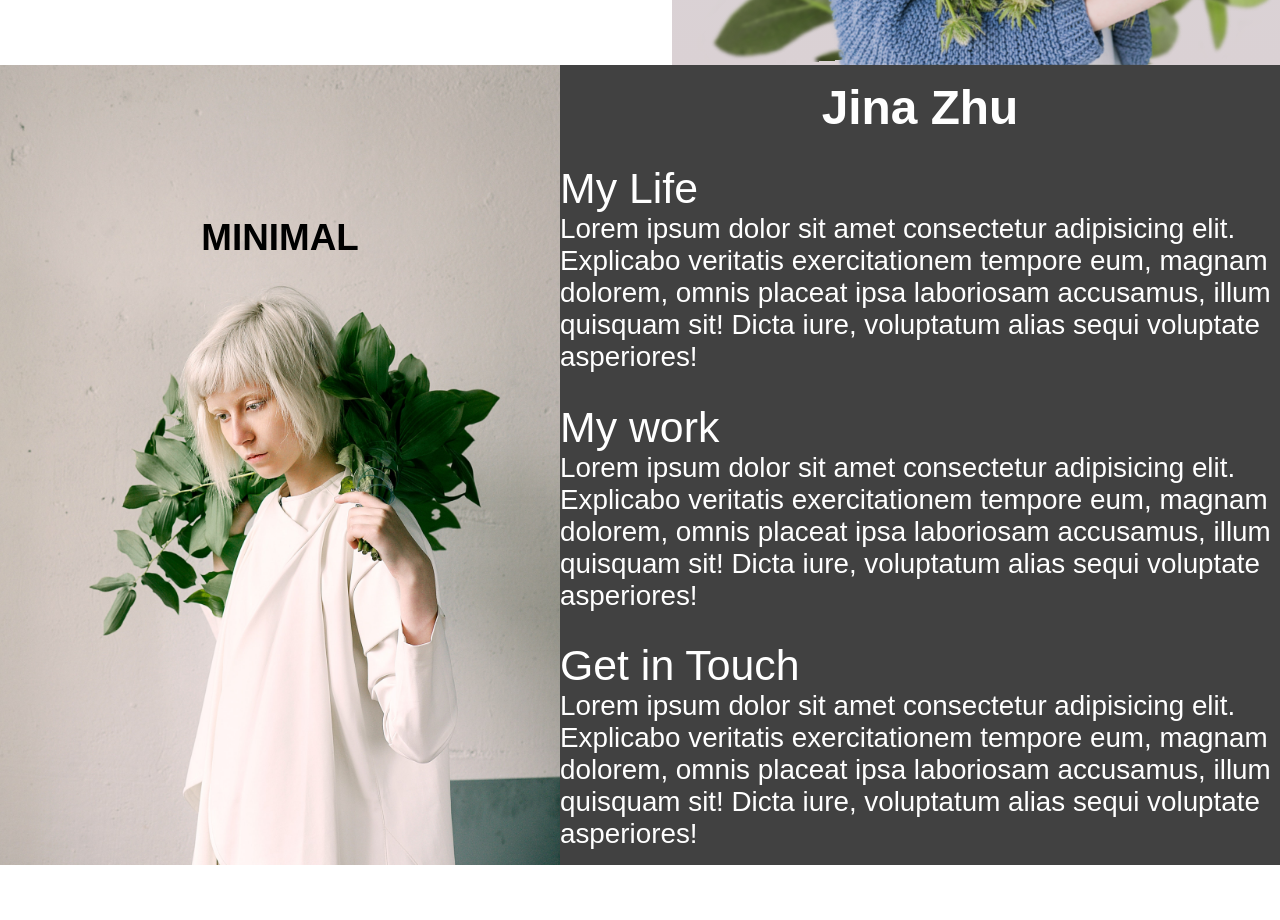
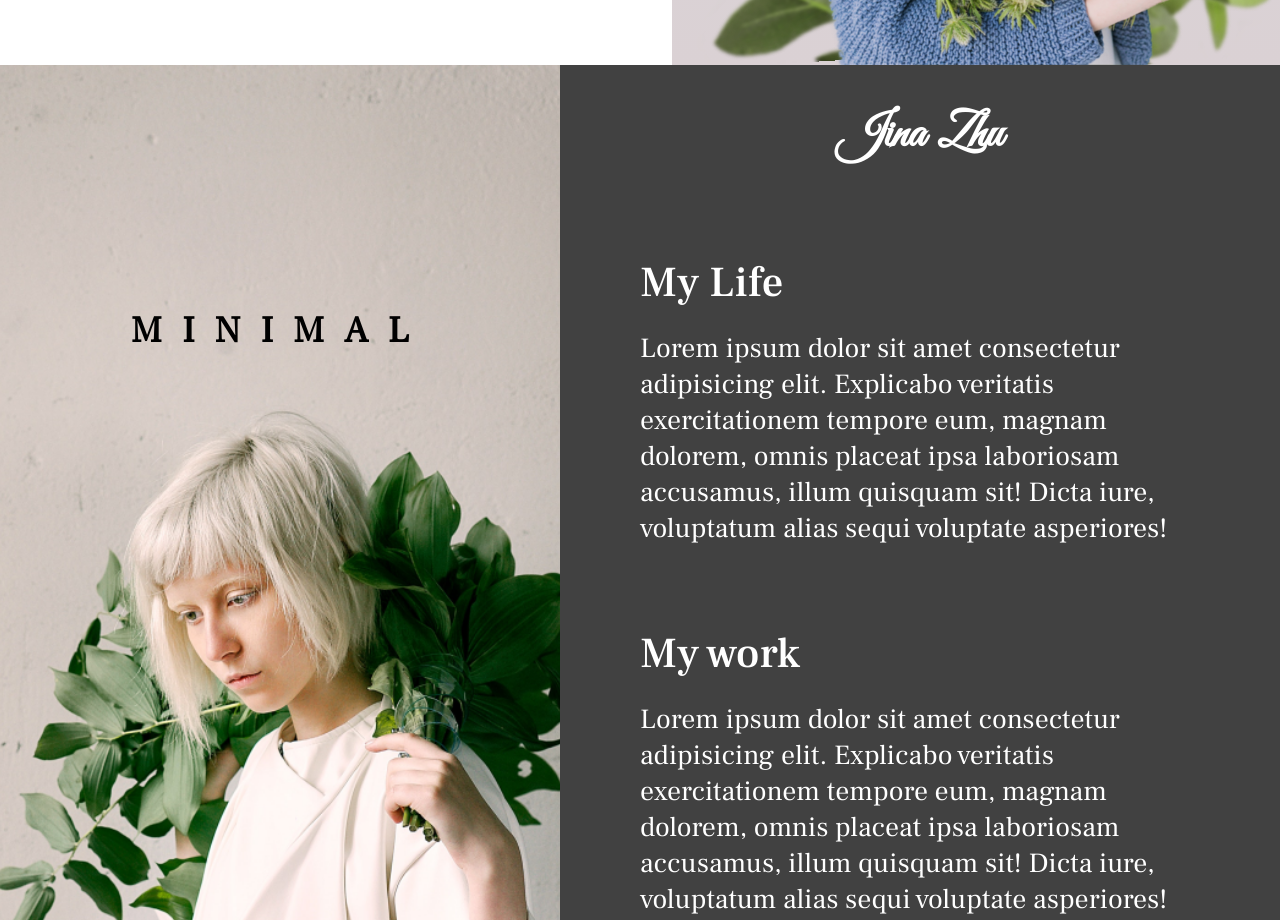
Before and after one commit to JinaZhu/Photography-website, a plain HTML site: page index.html in a window 1280 px wide. Shown: the part 736-1656 px from the top of the page. Before the commit the page ends 1603 px from the top, so only its background shows below. Drawn offline with Linux system fonts and the light colour scheme.

Commit message:
fix spacing

```diff
--- a/style.css
+++ b/style.css
@@ -75,7 +75,7 @@ a {
 }
 
 body {
-  font-family: "Ruhl", sans-serif;
+  font-family: "Ruh1", sans-serif;
   animation: opening 1s ease-in-out;
 }
 
@@ -208,6 +208,19 @@ menu-check {
   flex: 2 1 40rem;
   justify-content: space-around;
 }
+.about-text div {
+  padding: 3rem 8rem;
+}
+.about-text h3 {
+  padding: 2rem 0rem;
+  font-family: "Ruh1 Medium";
+}
+
+.about-text h2 {
+  font-family: "Vibes";
+  padding: 4rem;
+}
+
 .about-image {
   flex: 1 1 40rem;
   width: 70%;
@@ -218,6 +231,7 @@ menu-check {
   top: 20%;
   left: 50%;
   transform: translate(-50%, -20%);
+  letter-spacing: 2rem;
 }
 .about-image img {
   width: 100%;
@@ -287,4 +301,7 @@ menu-check {
   .menu-check:checked ~ .burger span:nth-child(2) {
     opacity: 0;
   }
+  .about-text div {
+    padding: 3rem 3rem;
+  }
 }
```
